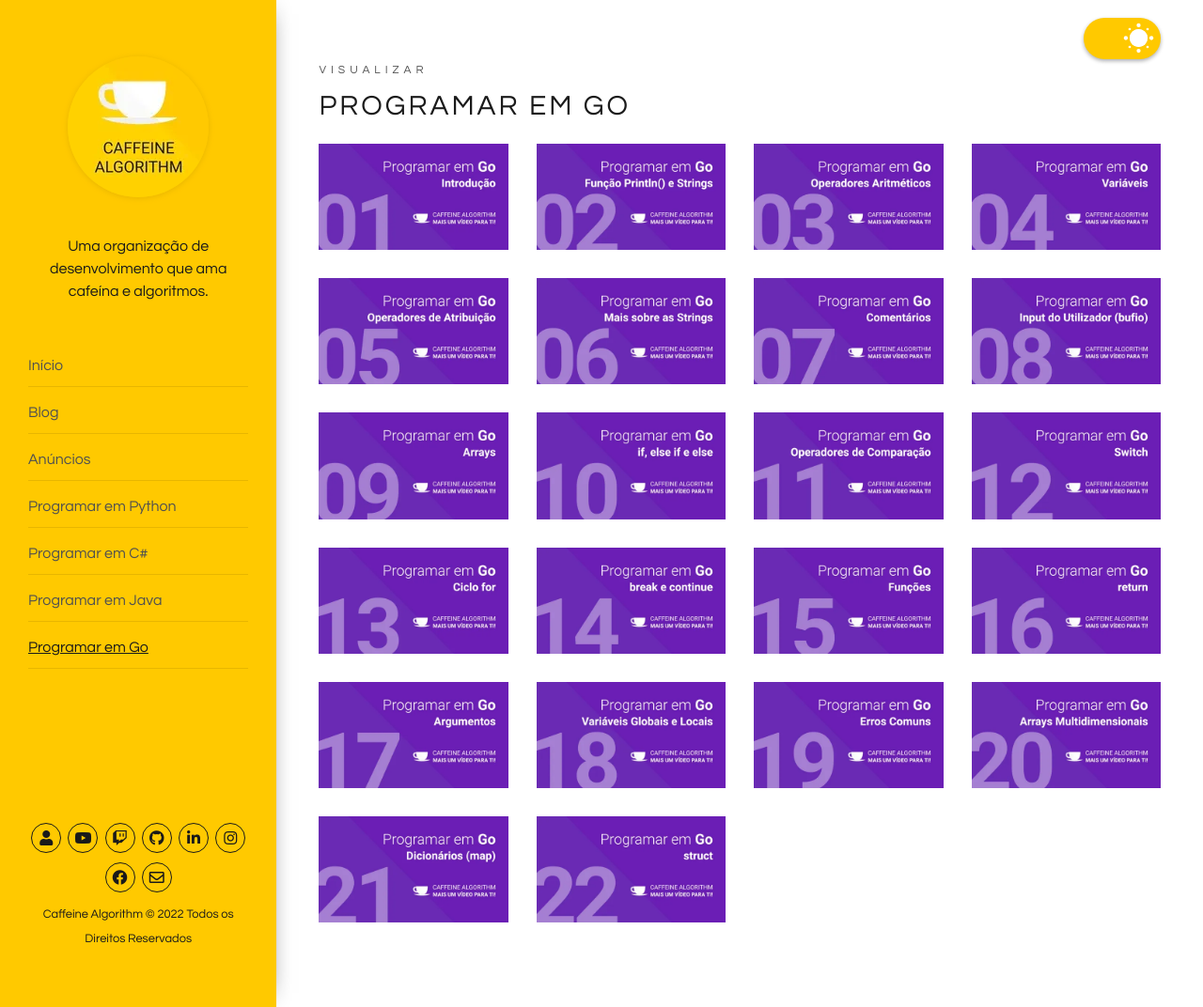
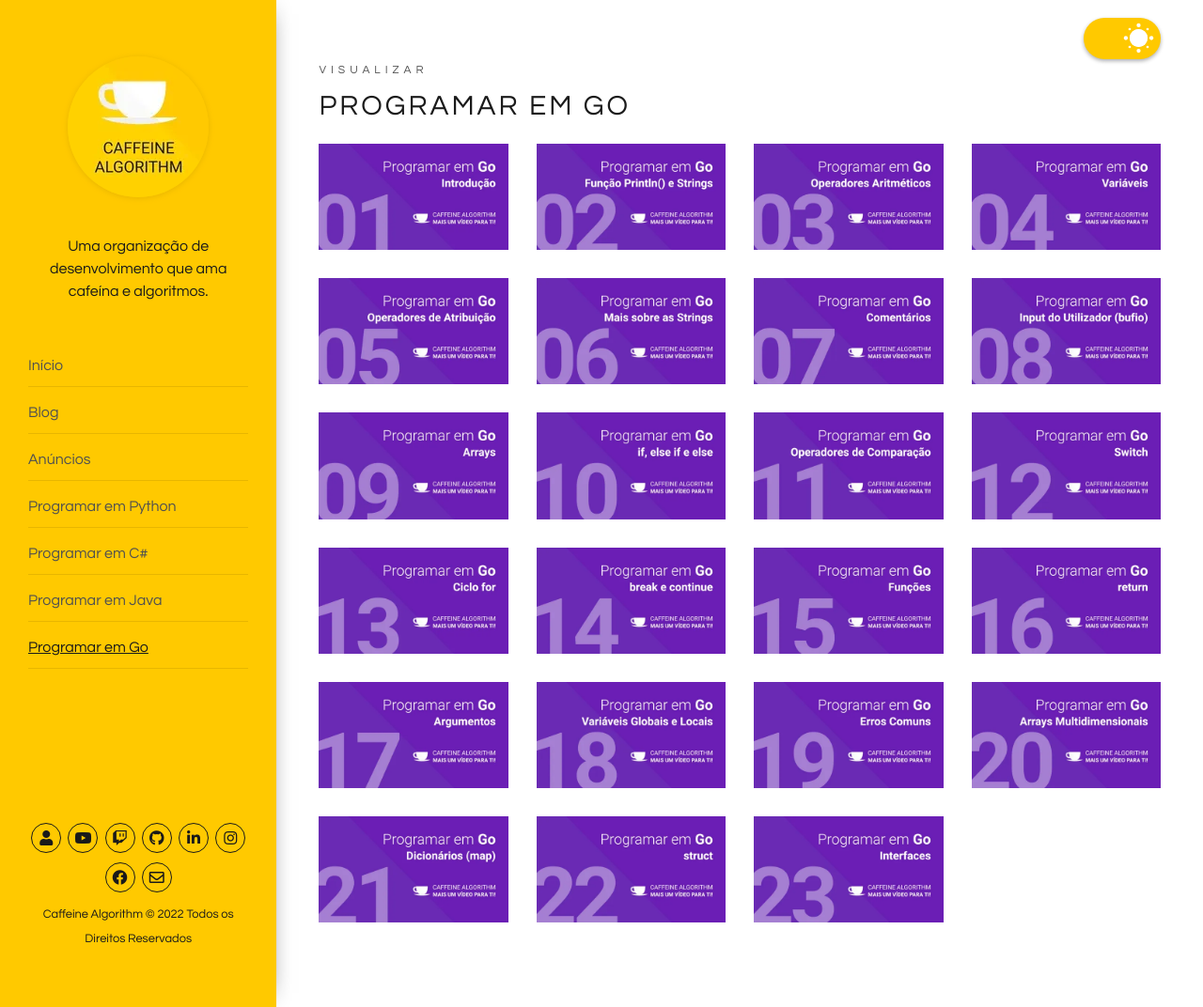
Before and after one commit to caffeinealgorithm/caffeinealgorithm.github.io, a Jekyll site: the page built from programar-em-go/index.html, in a window 1280 px wide and 1072 px high. Shown: the whole window at 94% size. Built offline with Jekyll 4.4.1, drawn with Linux system fonts in a browser that asks for light colours.

Commit message:
Add 23º episode of the Go programming series

```diff
--- a/index.html
+++ b/index.html
@@ -76,7 +76,7 @@
       </div>
 
       <div class="row">
-        {% for video in site.go %} {% if video.id == "/go/22" %}
+        {% for video in site.go %} {% if video.id == "/go/23" %}
         <div class="col-xs-12 col-sm-3 col-sm-6 col-lg-6 col-xl-3">
           <a
             href="https://www.youtube.com/embed/{{ video.custom_id }}"
```
Also changed, not shown: _go/23.md (added, +5 -0 lines), assets/img/playlists/go/23.png (added), assets/img/playlists/go/23.webp (added).
